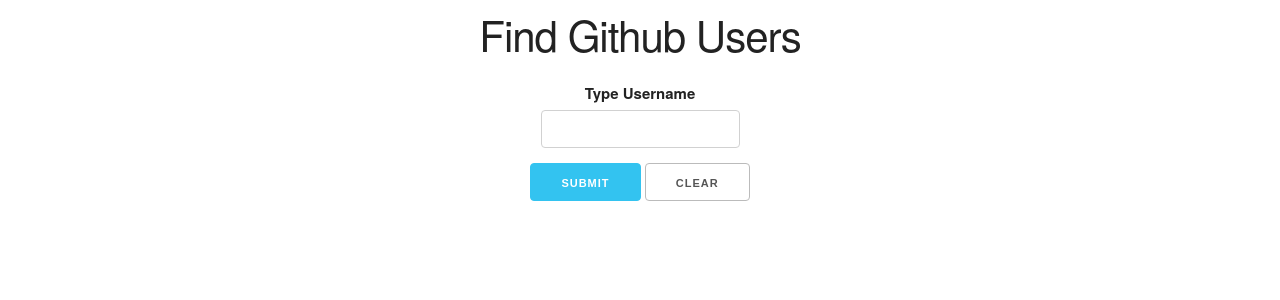
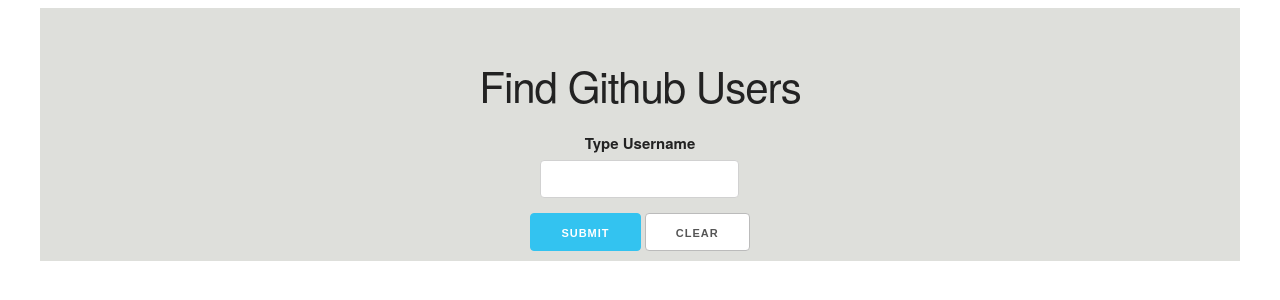
Before and after one commit to zufre/github_User_finder, a website built with webpack: page dist/index.html in a window 1280 px wide. Built offline with nearby package versions, Linux system fonts and the light colour scheme.

Commit message:
add modified index

```diff
--- a/dist/index.html
+++ b/dist/index.html
@@ -15,6 +15,16 @@
         padding: 1em;
         margin: 1em;
       }
+      #container {
+        padding-top: 4%;
+        background-color: rgb(222, 223, 219);
+        width: 95%;
+        height: 100%;
+        margin: 0 auto;
+      }
+      button[type="button"] {
+        background-color: white;
+      }
     </style>
     <link
       rel="stylesheet"
@@ -23,6 +33,7 @@
     <title>Github Finder</title>
   </head>
   <body>
+    <div id="container">
       <form>
         <h2>Find Github Users</h2>
         <label for="search">Type Username</label>
@@ -32,7 +43,9 @@
           <button type="button">Clear</button>
         </div>
       </form>
+
       <div id="root"></div>
+    </div>
     <script src="main.js"></script>
   </body>
 </html>
```
Lines whose indentation alone changed are shown as unchanged.
